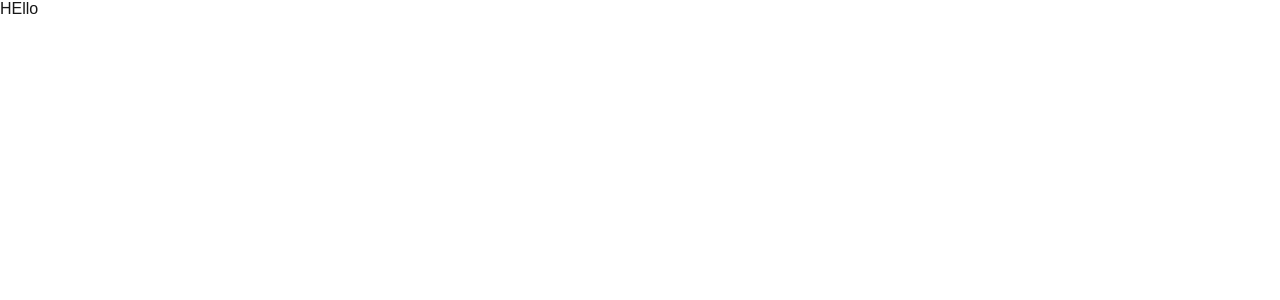
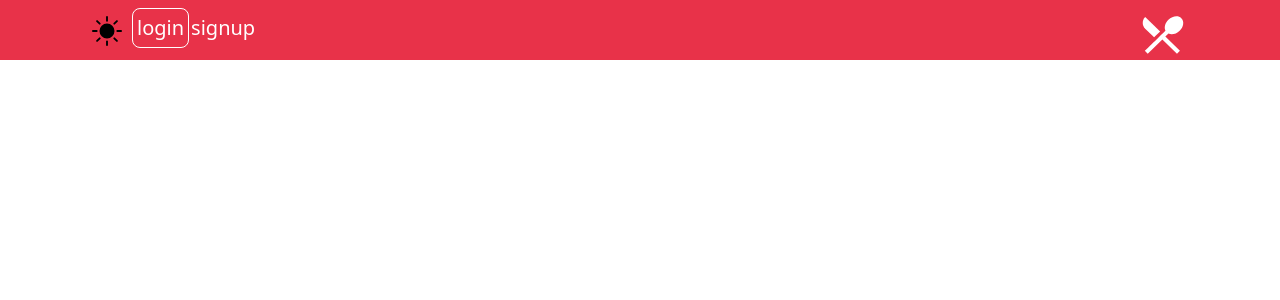
Before and after one commit to mmt20/nextjs-restaurant, a Next.js app: page / in a window 1280 px wide. Shown: the top 300 px of the page. Built offline with nearby package versions, Linux system fonts and the light colour scheme.

Commit message:
Implement Navbarstyling; update global styles

```diff
--- /dev/null
+++ b/app/common/footer.tsx
@@ -0,0 +1,5 @@
+const Footer = () => {
+  return <div className="nav-bar w-100 ">Footer</div>;
+};
+
+export default Footer;
--- a/app/common/nav-bar.tsx
+++ b/app/common/nav-bar.tsx
@@ -1,7 +1,21 @@
-import React from "react";
-
+import { IoMdRestaurant } from "react-icons/io";
+import "../style/navbar.css";
+import { BsFillBrightnessHighFill } from "react-icons/bs";
 const Navbar = () => {
-  return <></>;
+  return (
+    <nav className="nav-bar w-100">
+      <div className="container d-flex justify-content-between">
+        <div>
+          <BsFillBrightnessHighFill className="lang" />
+          <button className="btn-login">login</button>
+          <button className="btn-register">signup</button>
+        </div>
+        <div>
+          <IoMdRestaurant className="logo" />
+        </div>
+      </div>
+    </nav>
+  );
 };
 
 export default Navbar;
--- a/app/globals.css
+++ b/app/globals.css
@@ -1,42 +1,42 @@
 :root {
-  --background: #ffffff;
-  --foreground: #171717;
+  --background: white;
+  --foreground: white;
+  --primary-color: #e83249;
+  --primary-color-dark: #3700b3;
+  --secondary-color: #fce6e9;
+  --background-navbar: white;
+  --lang-icon: black;
+  --button-background: transparent;
+  --button-color: white;
+  --card-background: white;
+  --title-color: black;
+  --btn-color: #e83249;
+  --tab-color: #e83249;
+  --logo-color: white;
+  --order-btn-color: #e83249;
+  --btn-order: white;
 }
 
-@media (prefers-color-scheme: dark) {
-  :root {
-    --background: #0a0a0a;
-    --foreground: #ededed;
-  }
-}
-
-html,
-body {
-  max-width: 100vw;
-  overflow-x: hidden;
+[data-theme="dark"] {
+  --background: black;
+  --foreground: black;
+  --secondary-color: #151818;
+  --background-navbar: black;
+  --lang-icon: white;
+  --primary-color: black;
+  --button-background: #e83249;
+  --primary-color-dark: white;
+  --button-color: white;
+  --card-background: #151818;
+  --title-color: white;
+  --btn-color: white;
+  --tab-color: #e83249;
+  --logo-color: #e83249;
+  --btn-order: black;
+  --order-btn-color: white;
 }
 
 body {
+  background: var(--background) !important;
   color: var(--foreground);
-  background: var(--background);
-  font-family: Arial, Helvetica, sans-serif;
-  -webkit-font-smoothing: antialiased;
-  -moz-osx-font-smoothing: grayscale;
 }
-
-* {
-  box-sizing: border-box;
-  padding: 0;
-  margin: 0;
-}
-
-a {
-  color: inherit;
-  text-decoration: none;
-}
-
-@media (prefers-color-scheme: dark) {
-  html {
-    color-scheme: dark;
-  }
-}
--- a/app/layout.tsx
+++ b/app/layout.tsx
@@ -1,7 +1,10 @@
 import type { Metadata } from "next";
 import { Geist, Geist_Mono } from "next/font/google";
+
+import Navbar from "./common/nav-bar";
+
 import "./globals.css";
-import Navbar from "./common/nav-bar";
+import "bootstrap/dist/css/bootstrap.min.css";
 
 const geistSans = Geist({
   variable: "--font-geist-sans",
@@ -26,8 +29,8 @@ export default function RootLayout({
   return (
     <html lang="en" suppressHydrationWarning>
       <body className={`${geistSans.variable} ${geistMono.variable}`}>
+        <Navbar />
         {children}
-        <Navbar />
       </body>
     </html>
   );
--- /dev/null
+++ b/app/style/navbar.css
@@ -0,0 +1,48 @@
+.nav-bar {
+  background-color: var(--primary-color);
+  position: fixed;
+  top: 0;
+  height: 60px;
+  z-index: 300;
+}
+
+.lang {
+  width: 50px;
+  height: 30px;
+  color: var(--lang-icon);
+  cursor: pointer;
+}
+.logo {
+  width: 50px;
+  height: 50px;
+  margin: 10px;
+  color: var(--logo-color);
+}
+button {
+  margin-top: 8px !important;
+  color: var(--foreground);
+  border-radius: 5px;
+  padding: 2px !important;
+}
+
+.btn-login {
+  background-color: var(--button-background);
+  border: 1px solid var(--foreground);
+  cursor: pointer;
+  font-size: 20px;
+  padding: 4px !important;
+  border-radius: 8px;
+  color: white;
+}
+.btn-register {
+  border: none;
+  cursor: pointer;
+  color: var(--button-color);
+  background-color: transparent;
+  font-size: 20px;
+}
+
+.btn-order {
+  background-color: var(--btn-order);
+  color: var(--order-btn-color);
+}
--- a/package.json
+++ b/package.json
@@ -9,10 +9,13 @@
     "lint": "eslint"
   },
   "dependencies": {
+    "bootstrap": "^5.3.8",
     "next": "16.0.4",
     "next-devtools-mcp": "^0.3.5",
     "react": "19.2.0",
-    "react-dom": "19.2.0"
+    "react-bootstrap": "^2.10.10",
+    "react-dom": "19.2.0",
+    "react-icons": "^5.5.0"
   },
   "devDependencies": {
     "@types/node": "^20",
```
Also changed, not shown: app/common/Button.tsx (deleted, +0 -11 lines), 1 other file (tests, documents, lock files or other folders).
